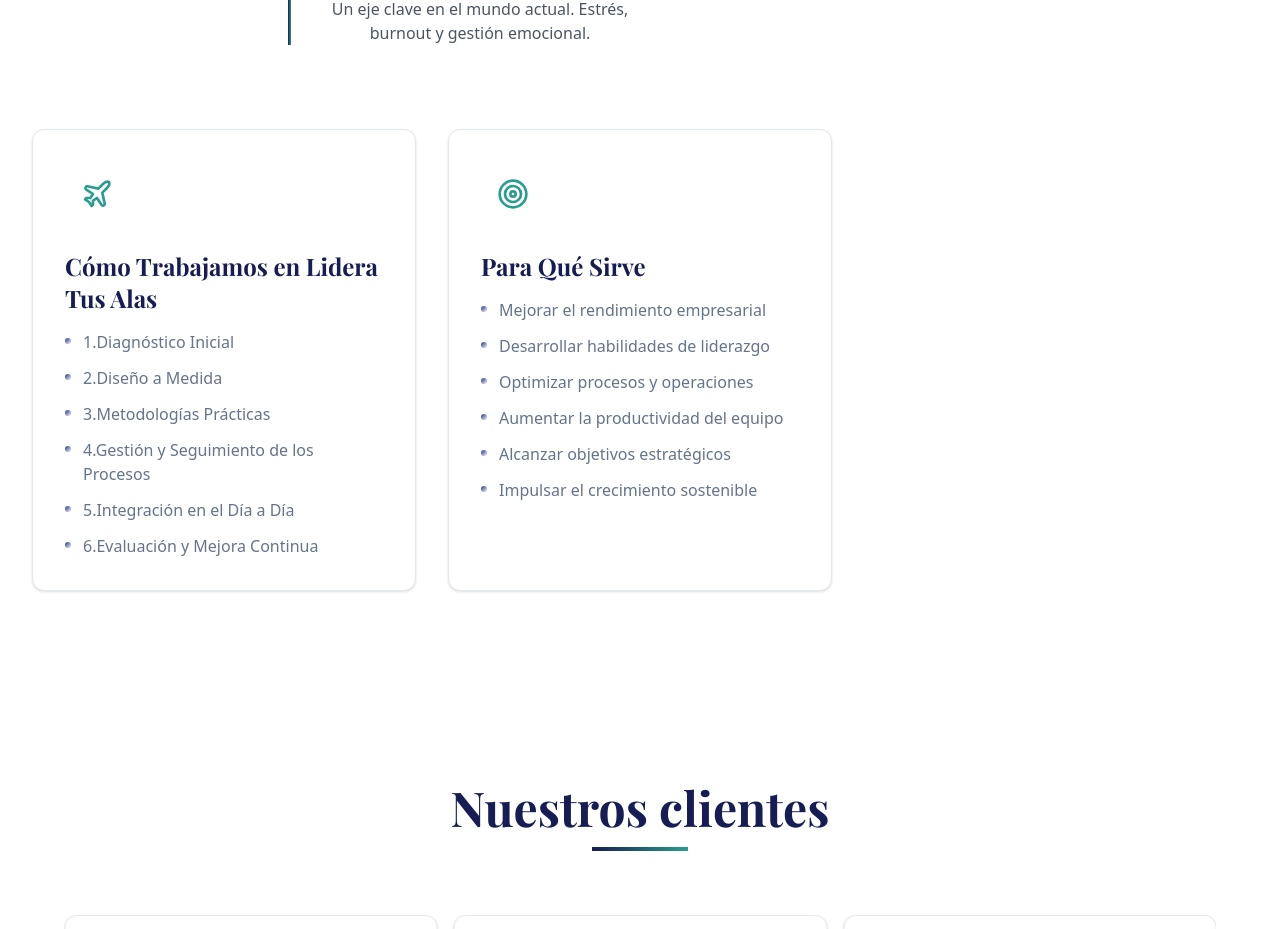
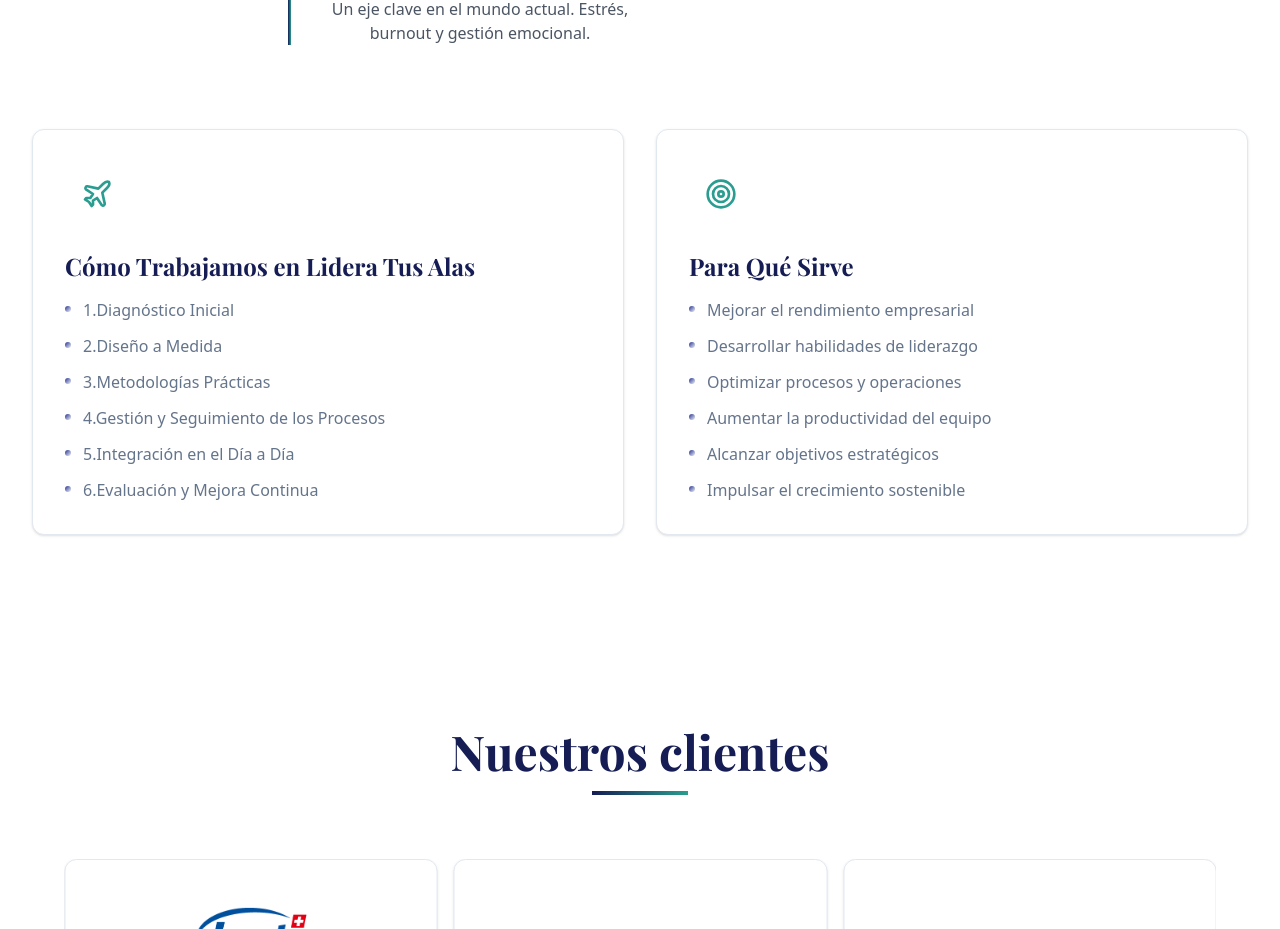
Before and after one commit to natalischwartz/Proyecto-Lideratusalas, a React (Vite) app: page / in a window 1280 px wide. Shown: the part 3280-4209 px from the top of the page. Built offline with nearby package versions, Linux system fonts and the light colour scheme; a web font is replaced by a local one.

Commit message:
cambie las cards de services

```diff
--- a/src/components/Services.jsx
+++ b/src/components/Services.jsx
@@ -70,7 +70,7 @@
         <EjesAbordaje/>
         </div>
         {/* Services */}
-         <div className="grid grid-cols-1 lg:grid-cols-3 gap-6 lg:gap-8" id="lista-servicios">
+         <div className="grid grid-cols-1 lg:grid-cols-2 gap-6 lg:gap-8" id="lista-servicios">
           {services.map((service, index) => (
             <Card
               key={index}
```
